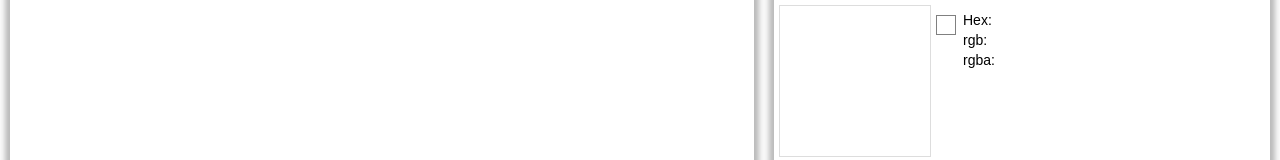
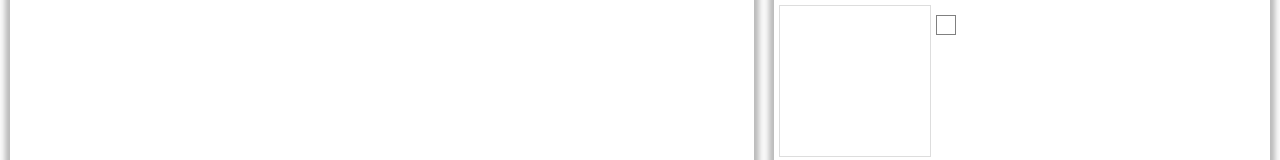
Before and after one commit to song-jia/image-color-picker, a React (Create React App) app: page / in a window 1280 px wide. Shown: the top 160 px of the page. Built offline with nearby package versions, Linux system fonts and the light colour scheme.

Commit message:
add copy to clipboard function.

```diff
--- a/src/components/ColorViewer.js
+++ b/src/components/ColorViewer.js
@@ -2,24 +2,43 @@ import React from 'react';
 import PropTypes from 'prop-types';
 
 export default function ColorViewer({ color }) {
+    const hex = color ? color.hex : '';
+    const rgb = color ? color.rgb : '';
+    const rgba = color ? color.rgba : '';
+
     return (
         <div className='color-viewer'>
-            <div className='color-preview' style={{ backgroundColor: color ? color.rgba : 'white' }}></div>
+            <div className='color-preview' style={{ backgroundColor: rgba }}></div>
             <div className="colors">
                 <div className="row">
-                    <span className="label">Hex: {color ? color.hex : ''}</span>
+                    {hex && <ColorDisplay label={'Hex'} value={hex} />}
                 </div>
                 <div className="row">
-                    <span className="label">rgb: {color ? color.rgb : ''}</span>
+                    {rgb && <ColorDisplay label={'RGB'} value={rgb} />}
                 </div>
                 <div className="row">
-                    <span className="label">rgba: {color ? color.rgba : ''}</span>
+                    {rgba && <ColorDisplay label={'RGBA'} value={rgba} />}
                 </div>
             </div>
         </div>
     );
 }
 
+function ColorDisplay({ label, value }) {
+    const input = React.createRef();
+
+    const copyClickHandler = () => {
+        input.current.select();
+        document.execCommand("copy");
+    }
+
+    return (
+        <React.Fragment>
+            <span className="label">{label}</span><input value={value} ref={input} /> <button onClick={copyClickHandler}>copy</button>
+        </React.Fragment>
+    );
+}
+
 ColorViewer.propTypes = {
     color: PropTypes.object
 }
```
